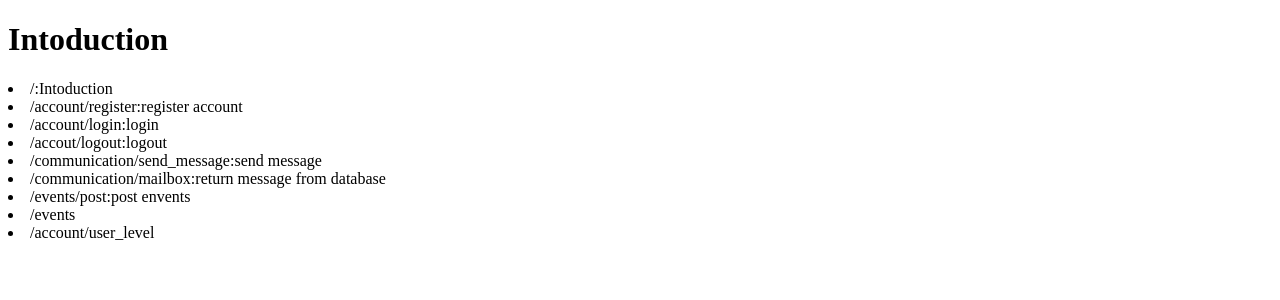
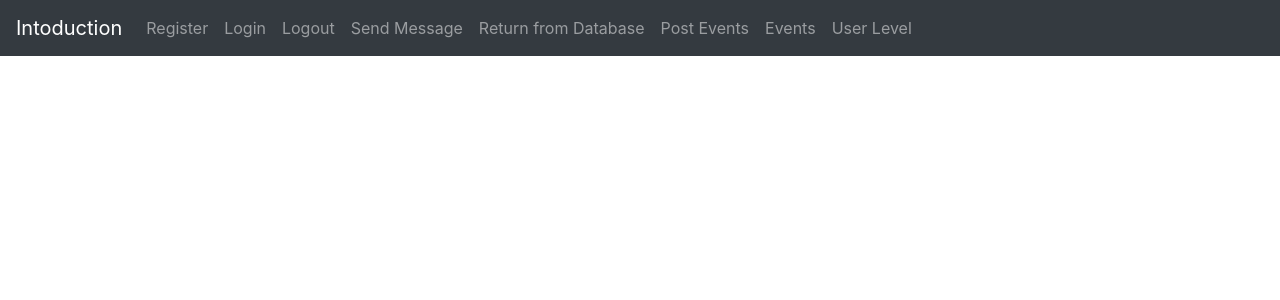
Before and after one commit to wsuncle01/cs633project, a Flask app: page / in a window 1280 px wide. Shown: the top 300 px of the page. Run offline with Flask 2, Linux system fonts and the light colour scheme; parts of the project's set-up code (start-up, migrations or seed data) failed here and were passed over; some libraries are stand-ins or nearby versions.

Commit message:
Add navigation bar on the main screen

```diff
--- a/project/templates/readme.html
+++ b/project/templates/readme.html
@@ -10,15 +10,54 @@
         {% if session['username']%}
             <button onclick="javascript:window.location.href='/account/logout'">logout</button>
         {% endif %}
-        <h1>Intoduction</h1>
-        <li>/:Intoduction</li>
-        <li>/account/register:register account</li>
-        <li>/account/login:login</li>
-        <li>/accout/logout:logout</li>
-        <li>/communication/send_message:send message</li>
-        <li>/communication/mailbox:return message from database</li>
-        <li>/events/post:post envents</li>
-        <li>/events</li>
-        <li>/account/user_level</li>
-    </body>
+
+        <!DOCTYPE html>
+        <html lang="en">
+        <head>
+          <title>Welcome to Boston University Polls</title>
+          <meta charset="utf-8">
+          <meta name="viewport" content="width=device-width, initial-scale=1">
+          <link rel="stylesheet" href="https://cdn.jsdelivr.net/npm/bootstrap@4.6.1/dist/css/bootstrap.min.css">
+          <script src="https://cdn.jsdelivr.net/npm/jquery@3.6.0/dist/jquery.slim.min.js"></script>
+          <script src="https://cdn.jsdelivr.net/npm/popper.js@1.16.1/dist/umd/popper.min.js"></script>
+          <script src="https://cdn.jsdelivr.net/npm/bootstrap@4.6.1/dist/js/bootstrap.bundle.min.js"></script>
+        </head>
+        <body>
+
+        <nav class="navbar navbar-expand-md bg-dark navbar-dark">
+          <a class="navbar-brand" href="#">Intoduction</a>
+          <button class="navbar-toggler" type="button" data-toggle="collapse" data-target="#collapsibleNavbar">
+            <span class="navbar-toggler-icon"></span>
+          </button>
+          <div class="collapse navbar-collapse" id="collapsibleNavbar">
+            <ul class="navbar-nav">
+              <li class="nav-item">
+                <a class="nav-link" href="http://127.0.0.1:5000/account/register">Register</a>
+              </li>
+              <li class="nav-item">
+                <a class="nav-link" href="http://127.0.0.1:5000/account/login">Login</a>
+              </li>
+              <li class="nav-item">
+                <a class="nav-link" href="http://127.0.0.1:5000/accout/logout">Logout</a>
+              </li>
+              <li class="nav-item">
+                <a class="nav-link" href="http://127.0.0.1:5000/communication/send_message">Send Message</a>
+              </li>
+              <li class="nav-item">
+                <a class="nav-link" href="http://127.0.0.1:5000/communication/mailbox">Return from Database</a>
+              </li>
+              <li class="nav-item">
+                <a class="nav-link" href="http://127.0.0.1:5000/events/post">Post Events</a>
+              </li>
+              <li class="nav-item">
+                <a class="nav-link" href="http://127.0.0.1:5000/events">Events</a>
+              </li>
+              <li class="nav-item">
+                <a class="nav-link" href="http://127.0.0.1:5000/account/user_level">User Level</a>
+              </li>
+            </ul>
+          </div>
+        </nav>
+        <br>
+
 </html>
```
